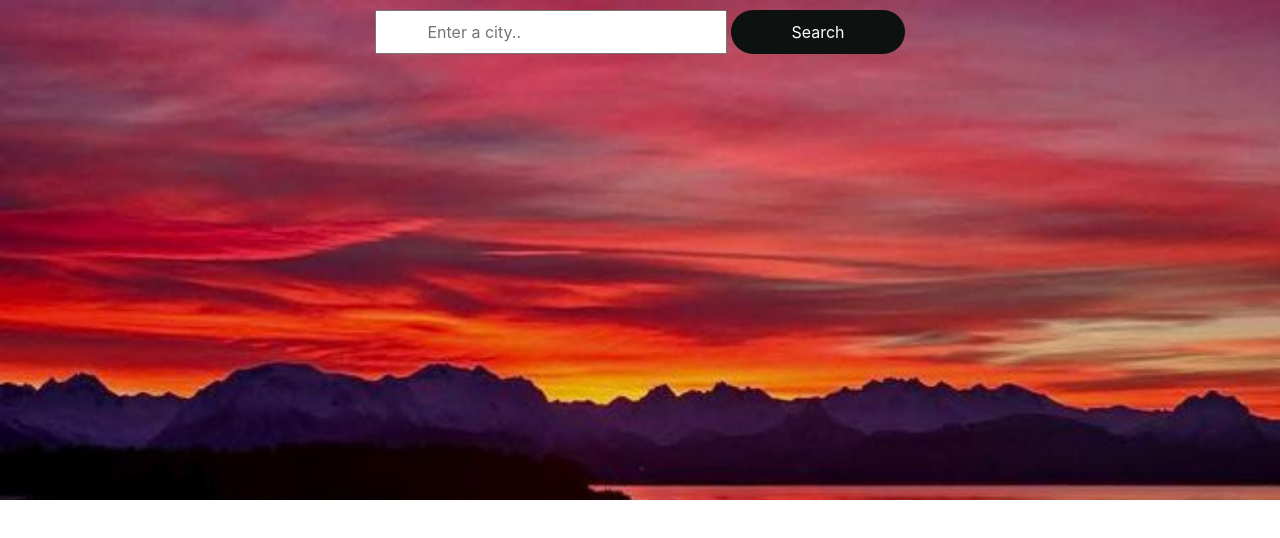
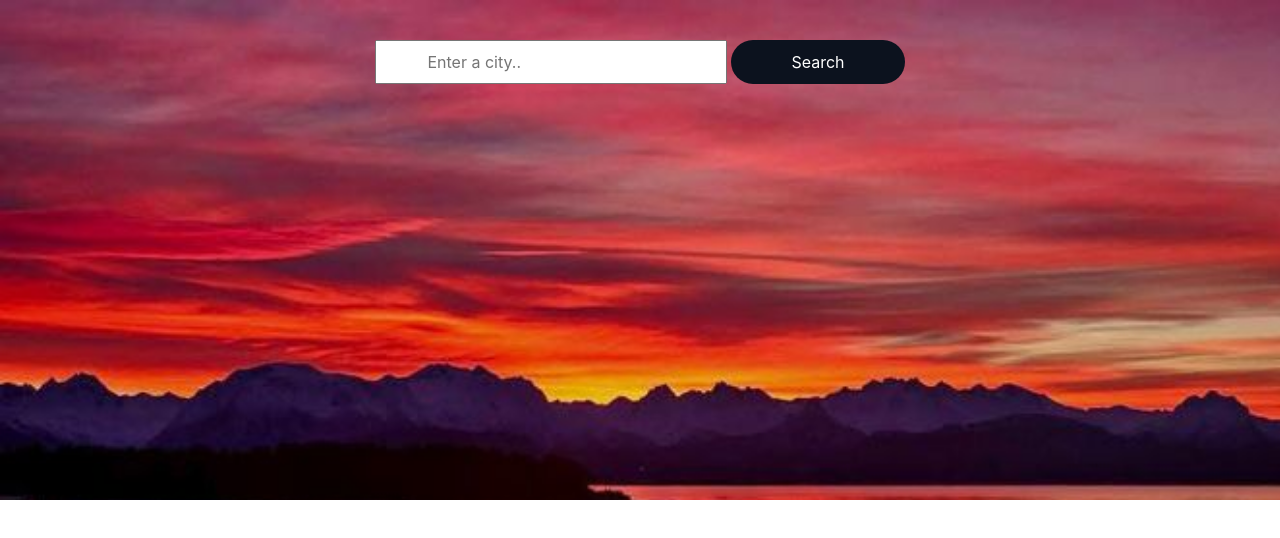
Before and after one commit to mercyogalo/React-pract, a React (Create React App) app in the folder weather-project/my-app/: page / in a window 1280 px wide. Shown: the top 538 px of the page. Built offline with nearby package versions, Linux system fonts and the light colour scheme.

Commit message:
updated the root colors

```diff
--- a/weather-project/my-app/src/App.css
+++ b/weather-project/my-app/src/App.css
@@ -1,7 +1,8 @@
 
 :root{
   --secondary-color:#ffffff;
-  --primary-color:#0D110F;
+  --primary-color:#0C121E;
+  --accent-color:#202C3C;
 }
 
 .weather-app-section{
@@ -22,7 +23,7 @@
 
 .weather-app-section .form{
 text-align: center;
-  margin-top: 10px;
+  margin-top: 40px;
   margin-bottom: 10px;
 }
 
```
